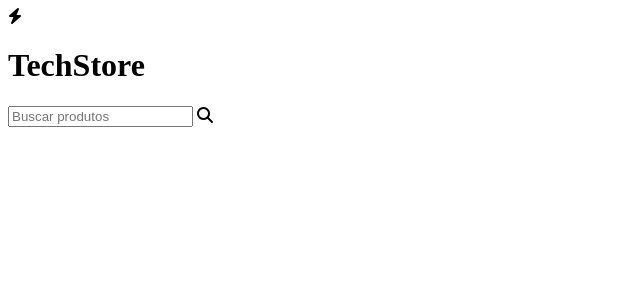
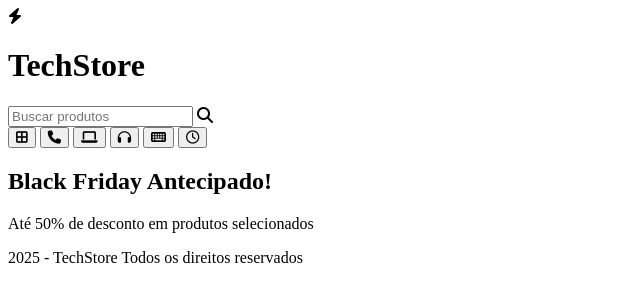
Before and after one commit to Balbino-JS/e-commerce, a plain HTML site: page index.html in a window 1280 px wide. Shown: the whole page, without its empty margins (0-640 px from the left). Drawn offline with Linux system fonts and the light colour scheme.

Commit message:
concluindo a estrutura da pagina

```diff
--- a/index.html
+++ b/index.html
@@ -6,12 +6,43 @@
     <link rel="stylesheet" href="https://cdnjs.cloudflare.com/ajax/libs/font-awesome/6.5.1/css/all.min.css">
     <title>TechStore</title>
 </head>
+
 <body>
-    <i class="fa-solid fa-bolt"></i>
-    <h1> TechStore</h1>
 
-    <input type="text" placeholder="Buscar produtos">
-    <i class="fa-solid fa-magnifying-glass"></i>
+    <header>
+        <div>
+            <i class="fa-solid fa-bolt"></i>
+            <h1> TechStore</h1>
+        </div>
+        <div>
+            <input type="text" placeholder="Buscar produtos">
+            <i class="fa-solid fa-magnifying-glass"></i>
+        </div>
+    </header>
 
+    <div>
+        <nav>
+            <button><i class="fa-solid fa-border-all"></i></button>
+            <button><i class="fa-solid fa-phone"></i></button>
+            <button><i class="fa-solid fa-laptop"></i></button>
+            <button><i class="fa-solid fa-headphones"></i></button>
+            <button><i class="fa-solid fa-keyboard"></i></button>
+            <button><i class="fa-regular fa-clock"></i></button>
+        </nav>
+    </div>
+
+    <section>
+        <h2>Black Friday Antecipado!</h2>
+        <p> Até 50%  de desconto em produtos selecionados</p>
+    </section>
+
+    <main>
+
+    </main>
+
+    <footer>
+        <p>2025 - TechStore Todos os direitos reservados</p>
+    </footer>
 </body>
+
 </html>
```
